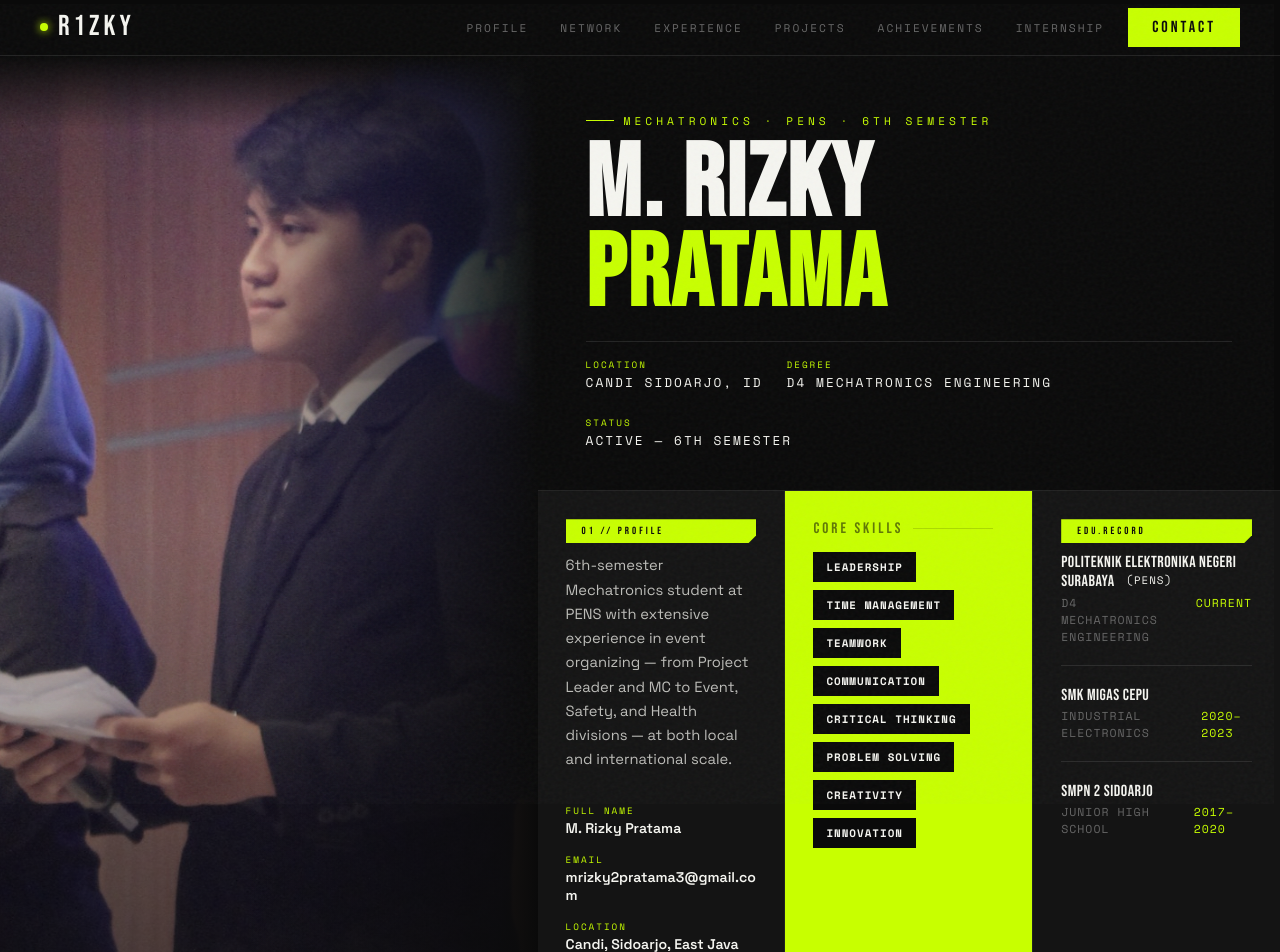
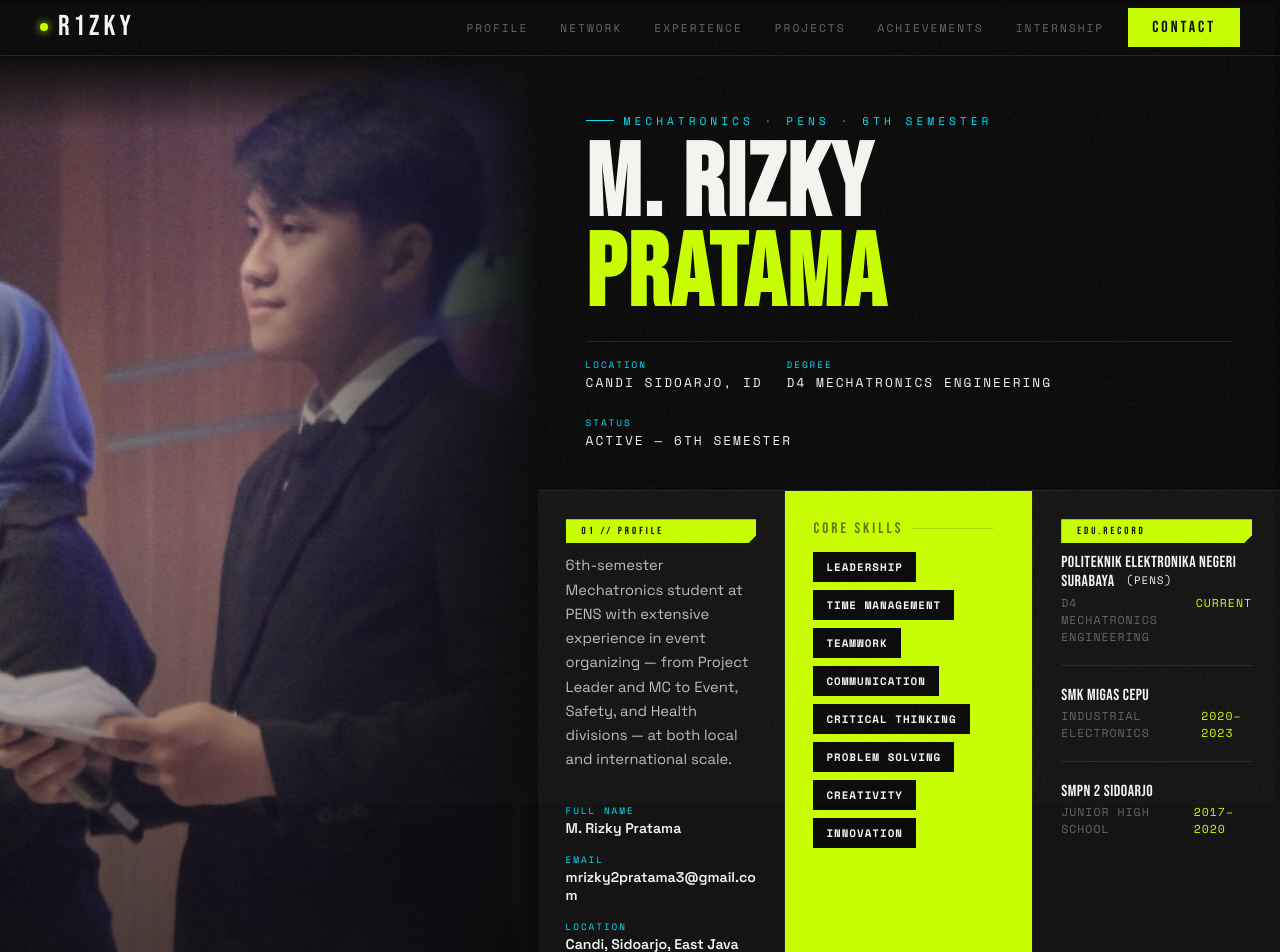
Before and after one commit to R1zkyy/r1zky.github.io, a React (Vite) app: page / in a window 1280 px wide. Shown: the top 952 px of the page. Built offline with nearby package versions, Linux system fonts and the light colour scheme.

Commit message:
style: apply cyan accent color to labels and tags [skip ci]

```diff
--- a/src/index.css
+++ b/src/index.css
@@ -8,6 +8,7 @@
   --chalk: #f5f5f0;
   --mid: #666666;
   --lime: #c8ff00;
+  --cyan: #00e5ff;
   --rust: #d44a1a;
   --border: rgba(245, 245, 240, 0.1);
   --border2: rgba(245, 245, 240, 0.2);
@@ -350,7 +351,7 @@ a {
   font-size: 0.7rem;
   text-transform: uppercase;
   letter-spacing: 4px;
-  color: var(--lime);
+  color: var(--cyan);
   margin-bottom: 12px;
   display: flex;
   align-items: center;
@@ -361,7 +362,7 @@ a {
   content: '';
   width: 28px;
   height: 1px;
-  background: var(--lime);
+  background: var(--cyan);
 }
 
 .hero-name {
@@ -400,7 +401,7 @@ a {
 }
 
 .hero-subtitle strong {
-  color: var(--lime);
+  color: var(--cyan);
   font-size: 0.58rem;
   font-weight: 400;
   letter-spacing: 2px;
@@ -717,7 +718,7 @@ a {
   font-size: 0.62rem;
   text-transform: uppercase;
   letter-spacing: 2px;
-  color: var(--lime);
+  color: var(--cyan);
   display: flex;
   align-items: center;
   gap: 6px;
@@ -839,7 +840,7 @@ a {
   font-size: 0.58rem;
   text-transform: uppercase;
   letter-spacing: 2px;
-  color: var(--lime);
+  color: var(--cyan);
 }
 
 .profile-datum-value {
@@ -1508,7 +1509,7 @@ a {
   font-size: 0.65rem;
   text-transform: uppercase;
   letter-spacing: 3px;
-  color: var(--lime);
+  color: var(--cyan);
   margin-bottom: 36px;
 }
 
```
